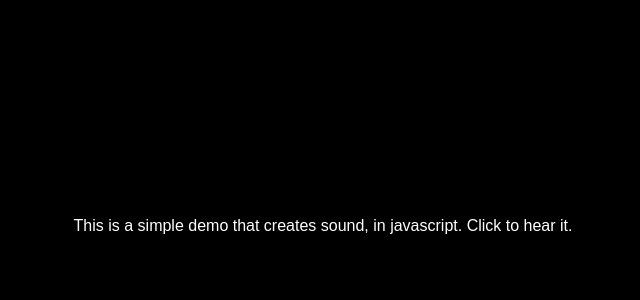
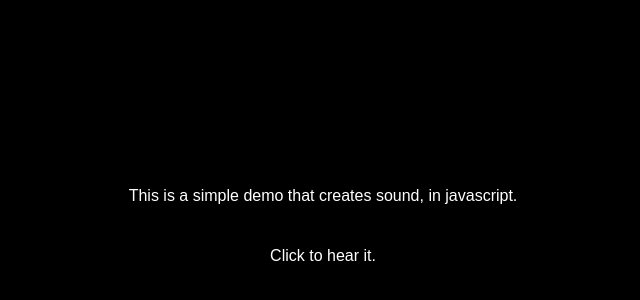
Before and after one commit to konsumer/web-zen-dev, a website: page docs/sound/index.html in a window 1280 px wide. Shown: the part 174-474 px from the top of the page, without its empty margins (317-957 px from the left). Drawn offline with Linux system fonts and the light colour scheme.

Commit message:
click to play

```diff
--- a/docs/sound/index.html
+++ b/docs/sound/index.html
@@ -16,7 +16,8 @@
     </script>
   </head>
   <body>
-    <p>This is a simple demo that creates sound, in javascript. Click to hear it.</p>
+    <p>This is a simple demo that creates sound, in javascript.</p>
+    <p>Click to hear it.</p>
 
     <script type="module">
       import { configure, fs } from '@zenfs/core'
```
